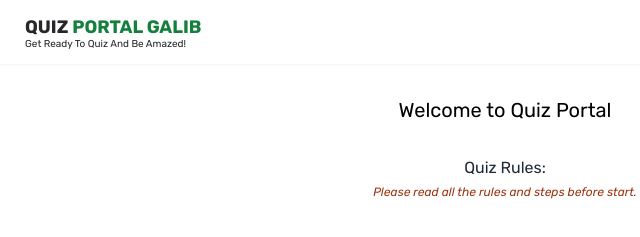
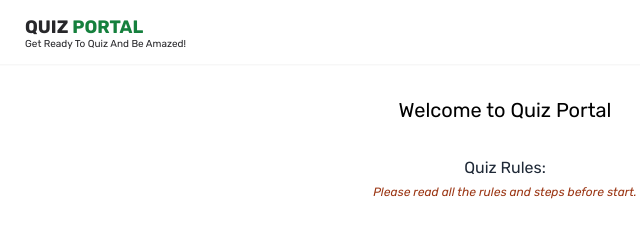
Before and after one commit to galibmia/quiz-portal, a plain HTML site: page index.html in a window 1280 px wide. Shown: the top 237 px of the page, 135-775 px from the left. Drawn offline with nearby package versions, Linux system fonts and the light colour scheme.

Commit message:
Name change

```diff
--- a/index.html
+++ b/index.html
@@ -41,7 +41,7 @@
     <header class="h-16 flex items-center shadow-sm">
       <nav class="flex justify-between items-center w-9/12 mx-auto">
         <div class="text-zinc-800 font-bold uppercase">
-          <h1 class="text-lg">Quiz <span class="text-green-700">Portal Galib</span></h1>
+          <h1 class="text-lg">Quiz <span class="text-green-700">Portal</span></h1>
           <p class="text-[10px] font-normal capitalize -mt-1">
             Get ready to Quiz and be amazed!
           </p>
```
